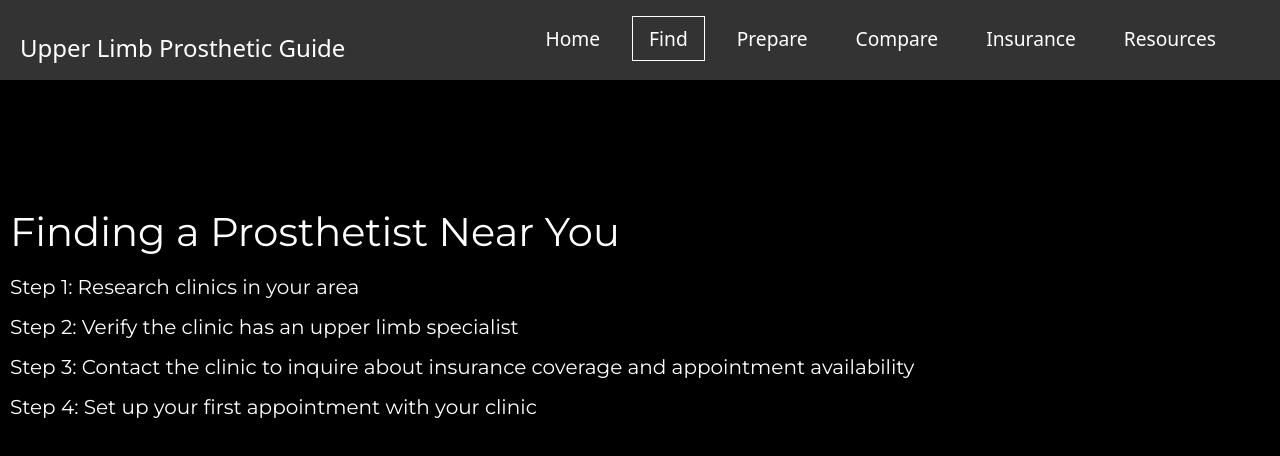
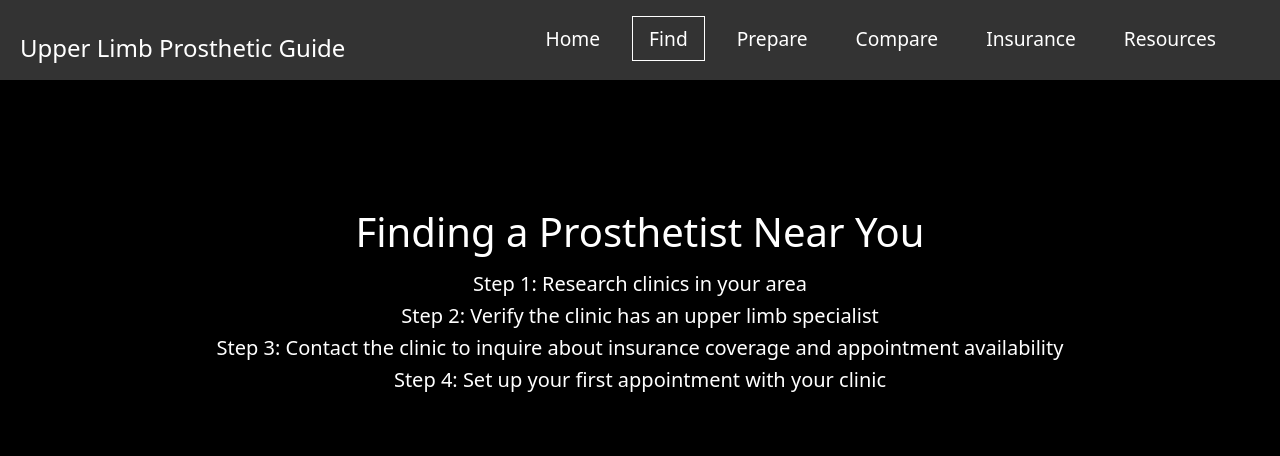
Before and after one commit to parth10800/upper_limb_prosthetic_guide, a React (Create React App) app in the folder prosthetic_web/web_site/: page /find in a window 1280 px wide. Shown: the top 456 px of the page. Built offline with nearby package versions, Linux system fonts and the light colour scheme.

Commit message:
Added flex containers to text

```diff
--- a/prosthetic_web/web_site/src/components/Pages/Find.js
+++ b/prosthetic_web/web_site/src/components/Pages/Find.js
@@ -3,21 +3,17 @@ import React from "react";
 export const Find = () => {
   return (
     <div>
-      <p className='subtitlesLeft'>
+      <p className='subtitlesCenter'>
             <h1>Finding a Prosthetist Near You</h1>
           </p>
           <p>
           </p>
-          <p className="textBodyLeft">
-          Step 1: Research clinics in your area
-          </p>
-          <p className="textBodyLeft">
-          Step 2: Verify the clinic has an upper limb specialist
-          </p>
-          <p className="textBodyLeft">Step 3: Contact the clinic to inquire about insurance coverage and appointment availability
-          </p>
-          <p className="textBodyLeft">
-          Step 4: Set up your first appointment with your clinic          </p>
+          <div class="flex-container">
+              <h5>Step 1: Research clinics in your area</h5>
+              <h5>Step 2: Verify the clinic has an upper limb specialist</h5>
+              <h5>Step 3: Contact the clinic to inquire about insurance coverage and appointment availability</h5>
+              <h5>Step 4: Set up your first appointment with your clinic</h5>
+            </div>
     </div>
   );
 };
--- a/prosthetic_web/web_site/src/components/Pages/Insurance.js
+++ b/prosthetic_web/web_site/src/components/Pages/Insurance.js
@@ -9,15 +9,12 @@ export const Insurance = () => {
           </p>
           <p>
           </p>
-          <p className="textBodyLeft">
-          Each prosthetist device has an associated L-code.
-          </p>
-          <p className="textBodyLeft">
-          The prosthetist submits the proper L-codes associated to your device to the insurance company for approval.
-          </p>
-          <p className="textBodyLeft">If your request is denied by insurance, you can appeal.
-          However, this is a very lengthy process.
-          </p>
+          <div class="flex-container">
+            <h5>Each prosthetist device has an associated L-code.</h5>
+            <h5>The prosthetist submits the proper L-codes associated to your device to the insurance company for approval.</h5>
+            <h5>If your request is denied by insurance, you can appeal.
+          However, this is a very lengthy process. </h5>
+          </div>
     </div>
     <img src="insurance.png"></img>
     </div>
--- a/prosthetic_web/web_site/src/components/Pages/Prepare.js
+++ b/prosthetic_web/web_site/src/components/Pages/Prepare.js
@@ -4,20 +4,18 @@ export const Prepare = () => {
   return (
     <div id = "textPrepare">
     <div >
-      <p className='subtitlesLeft'>
+      <p className='subtitlesCenter'>
             <h1>Preparing For Your First Visit</h1>
           </p>
+          <div class="flex-container">
+            <h5>Don’t be afraid to ask questions! Your prosthetist will ask you questions about your lifestyle and goals for your prosthesis.</h5>
+            <h5>Have a list of goals ready to share with your prosthetist. What are you planning to use your prosthesis for?</h5>
+            <h5>What are some aspects that you value in your prosthesis (i.e appearance, functionality, durability, etc.)
+            Be aware that the process can be lengthy and it will take several visits before you get to try on a prosthetic socket.</h5>
+          </div>
           <p>
           </p>
-          <p className="textBodyLeft">
-            Don’t be afraid to ask questions! Your prosthetist will ask you questions about your lifestyle and goals for your prosthesis.
-          </p>
-          <p className="textBodyLeft">
-            Have a list of goals ready to share with your prosthetist. What are you planning to use your prosthesis for?
-          </p>
-          <p className="textBodyLeft">What are some aspects that you value in your prosthesis (i.e appearance, functionality, durability, etc.)
-            Be aware that the process can be lengthy and it will take several visits before you get to try on a prosthetic socket.
-          </p>
+
     </div>
     <img src="web_site\src\components\Pages\first-visit.png"></img>
     </div>
```
Also changed, not shown: prosthetic_web/web_site/src/components/Map.js (added, +25 -0 lines).
